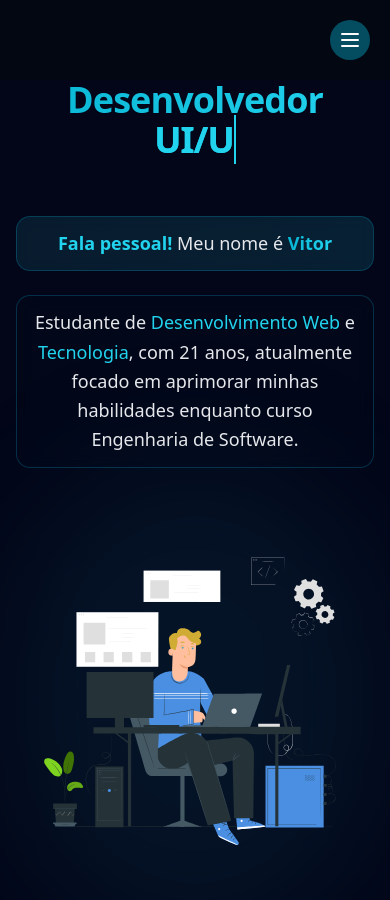
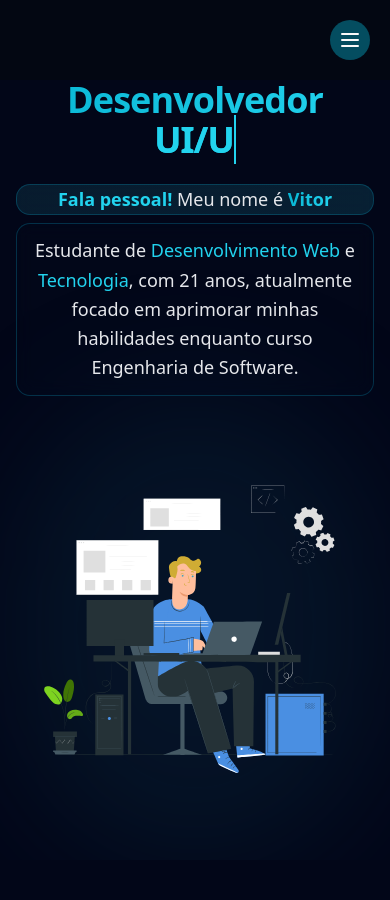
Before and after one commit to vitorkravs/portfolio-profissional-v2, a Next.js app: page / in a window 390 px wide. Shown: the top 900 px of the page. After the commit the page ends 860 px from the top, so only its background shows below. Built offline with nearby package versions, Linux system fonts and the light colour scheme.

Commit message:
fix: ajuste de responsividade do componente Header em celulares

```diff
--- a/components/Header/index.tsx
+++ b/components/Header/index.tsx
@@ -97,7 +97,7 @@ export default function Header() {
                 variants={itemVariants}
             >
                 <motion.h1
-                    className="w-full text-4xl sm:text-5xl md:text-[4rem] lg:text-[4rem] xl:text-[5rem] text-center lg:text-left font-extrabold bg-gradient-to-r from-main-500 to-main-400 text-transparent bg-clip-text tracking-tight md:pt-12 lg:pt-0 mb-14"
+                    className="w-full text-4xl sm:text-5xl md:text-[4rem] lg:text-[4rem] xl:text-[5rem] text-center lg:text-left font-extrabold bg-gradient-to-r from-main-500 to-main-400 text-transparent bg-clip-text tracking-tight md:pt-12 lg:pt-0 mb-6 md:mb-14"
                     variants={itemVariants}
                 >
                     Desenvolvedor{' '} <br />
@@ -111,7 +111,7 @@ export default function Header() {
                     variants={itemVariants}
                     transition={{ delay: 0.4 }}
                 >
-                    <p className="mb-6 px-4 py-3 bg-gradient-to-r from-main-100/20 to-main-200/20 dark:from-main-900/30 dark:to-main-800/30 rounded-xl backdrop-blur-sm border border-main-300/30 dark:border-main-600/30">
+                    <p className="mb-2 md:mb-6 px-4 md:py-3 bg-gradient-to-r from-main-100/20 to-main-200/20 dark:from-main-900/30 dark:to-main-800/30 rounded-xl backdrop-blur-sm border border-main-300/30 dark:border-main-600/30">
                         <span className="text-main-500 dark:text-main-400 font-semibold">Fala pessoal!</span> Meu nome é <span className="font-bold bg-gradient-to-r from-main-500 to-main-400 bg-clip-text text-transparent">Vitor</span>
                     </p>
                     <p className="px-4 py-3 bg-white/10 dark:bg-gray-900/10 rounded-xl backdrop-blur-sm border border-main-300/30 dark:border-main-600/30">
```
